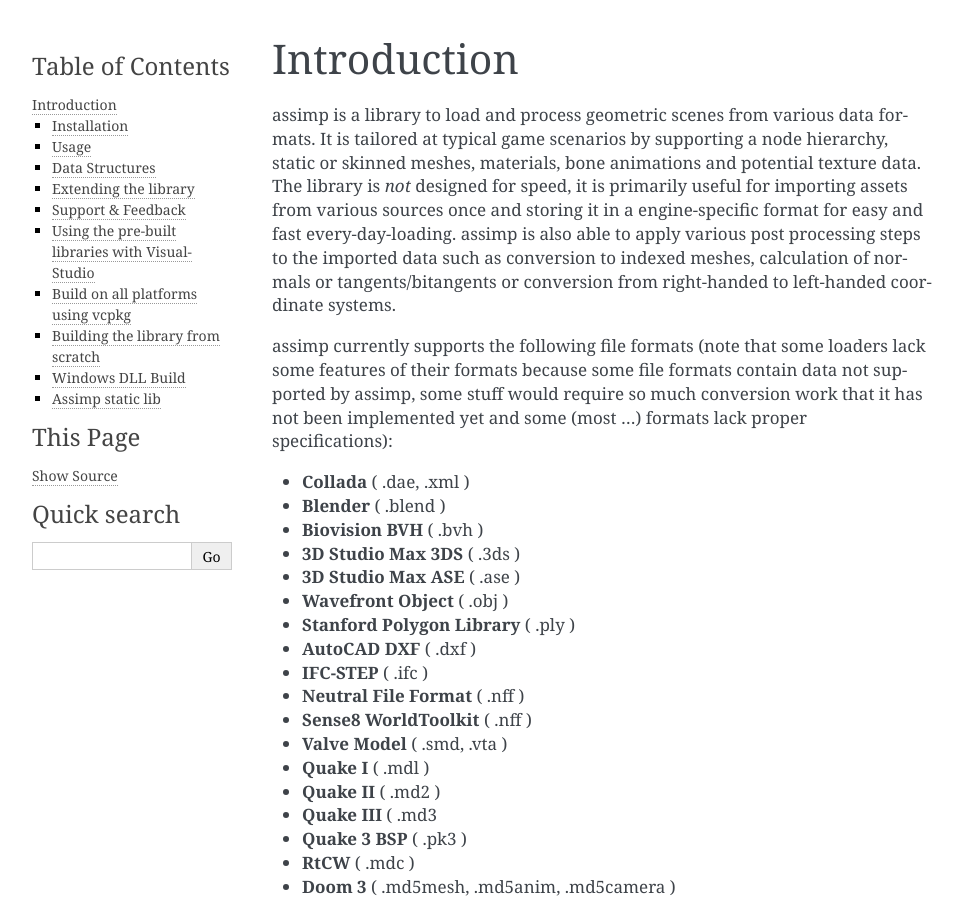
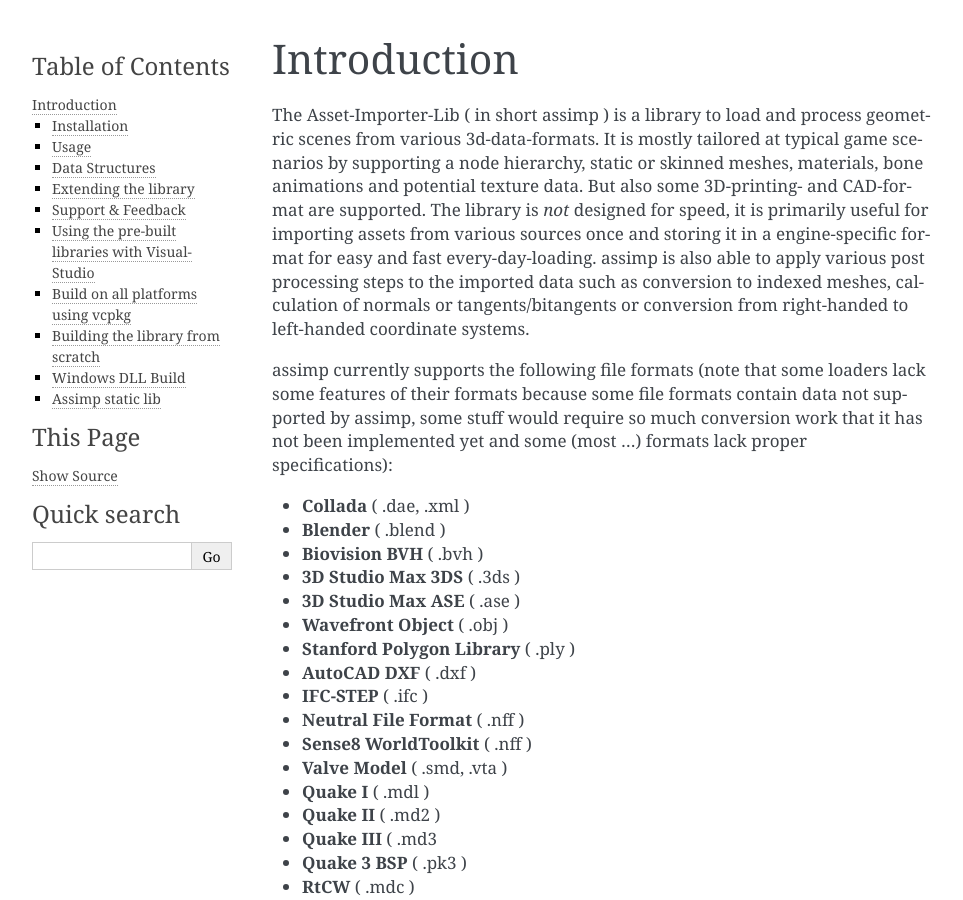
Before and after one commit to assimp/assimp-docs, a Sphinx documentation site: the page built from source/about/introduction.rst, in a window 1280 px wide and 900 px high. Shown: the whole window, without its empty margins (148-1111 px from the left). Built offline with Sphinx 7.4.7, drawn with Linux system fonts in a browser that asks for light colours; some of the changed text lies outside the part shown.

```diff
--- a/source/about/introduction.rst
+++ b/source/about/introduction.rst
@@ -3,12 +3,13 @@
 Introduction
 ============
 
-assimp is a library to load and process geometric scenes from various data formats. It is tailored at typical game
-scenarios by supporting a node hierarchy, static or skinned meshes, materials, bone animations and potential texture data.
-The library is *not* designed for speed, it is primarily useful for importing assets from various sources once and
-storing it in a engine-specific format for easy and fast every-day-loading. assimp is also able to apply various post
-processing steps to the imported data such as conversion to indexed meshes, calculation of normals or tangents/bitangents
-or conversion from right-handed to left-handed coordinate systems.
+The Asset-Importer-Lib ( in short assimp ) is a library to load and process geometric scenes from various 3d-data-formats. It
+is mostly tailored at typical game scenarios by supporting a node hierarchy, static or skinned meshes, materials, bone animations
+and potential texture data. But also some 3D-printing- and CAD-format are supported.
+The library is *not* designed for speed, it is primarily useful for importing assets from various
+sources once and storing it in a engine-specific format for easy and fast every-day-loading. assimp is also able to apply
+various post processing steps to the imported data such as conversion to indexed meshes, calculation of normals or
+tangents/bitangents or conversion from right-handed to left-handed coordinate systems.
 
 assimp currently supports the following file formats (note that some loaders lack some features of their formats because
 some file formats contain data not supported by assimp, some stuff would require so much conversion work
```
Also changed, not shown: other parts of source/about/introduction.rst (+1 -1 lines).
